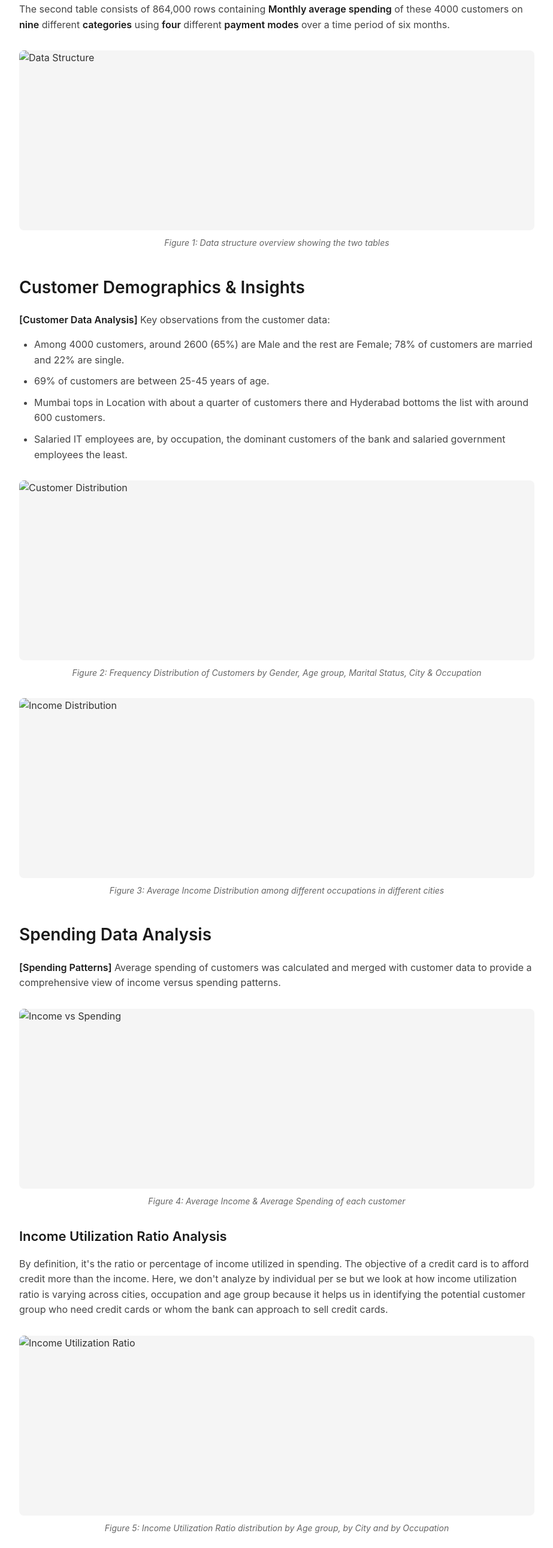
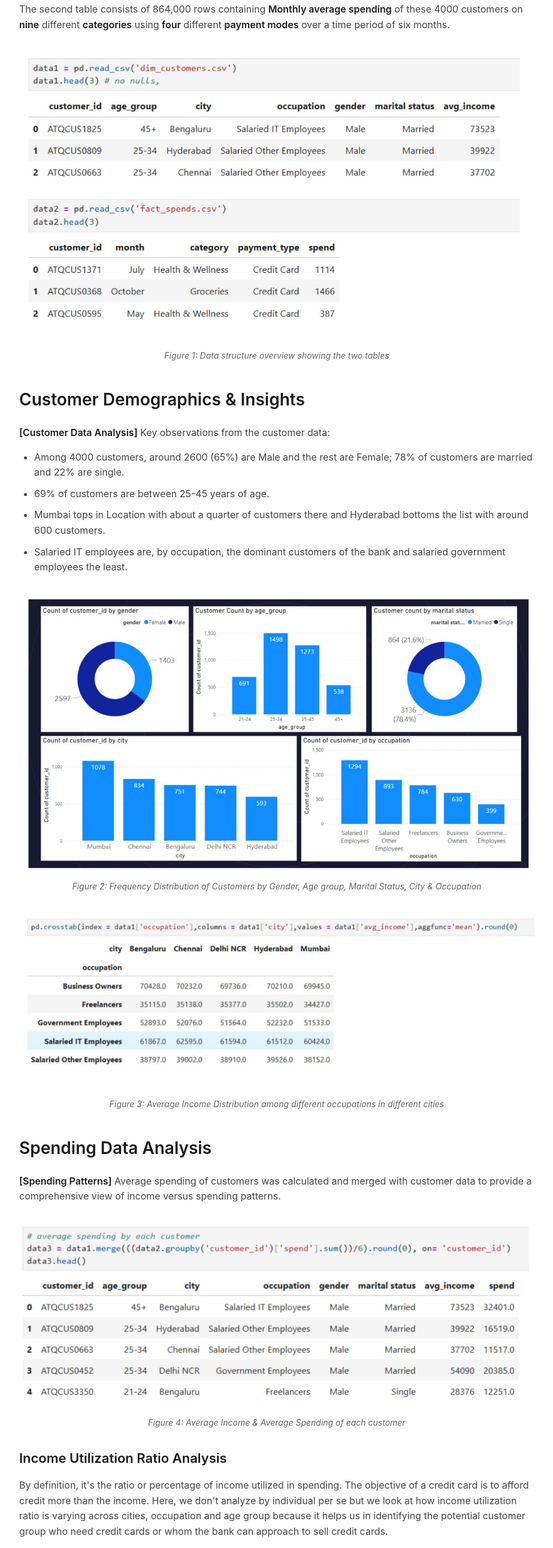
Before and after one commit to LakshmanSurampudi/LakshmanSurampudi.github.io, a plain HTML site: page Credit_card_purchases_analysis.html in a window 1280 px wide. Shown: the part 1191-3772 px from the top of the page at 60% size, without its empty margins (178-1101 px from the left). Drawn offline with Linux system fonts and the light colour scheme.

Commit message:
added images in credit-card-analysis-project.html

```diff
--- a/Credit_card_purchases_analysis.html
+++ b/Credit_card_purchases_analysis.html
@@ -258,7 +258,7 @@
             <p>The second table consists of 864,000 rows containing <strong>Monthly average spending</strong> of these 4000 customers on <strong>nine</strong> different <strong>categories</strong> using <strong>four</strong> different <strong>payment modes</strong> over a time period of six months.</p>
 
             <div class="figure">
-                <img src="data-structure.png" alt="Data Structure">
+                <img src="images\ss1.jpg" alt="Data Structure">
                 <div class="figure-caption">Figure 1: Data structure overview showing the two tables</div>
             </div>
         </div>
@@ -275,12 +275,12 @@
             </ul>
 
             <div class="figure">
-                <img src="customer-distribution.png" alt="Customer Distribution">
+                <img src="images\ss2.jpg" alt="Customer Distribution">
                 <div class="figure-caption">Figure 2: Frequency Distribution of Customers by Gender, Age group, Marital Status, City & Occupation</div>
             </div>
 
             <div class="figure">
-                <img src="income-distribution.png" alt="Income Distribution">
+                <img src="images\ss3.jpg" alt="Income Distribution">
                 <div class="figure-caption">Figure 3: Average Income Distribution among different occupations in different cities</div>
             </div>
         </div>
@@ -290,7 +290,7 @@
             <p><strong>[Spending Patterns]</strong> Average spending of customers was calculated and merged with customer data to provide a comprehensive view of income versus spending patterns.</p>
 
             <div class="figure">
-                <img src="income-spending.png" alt="Income vs Spending">
+                <img src="images\ss4.jpg" alt="Income vs Spending">
                 <div class="figure-caption">Figure 4: Average Income & Average Spending of each customer</div>
             </div>
 
@@ -299,7 +299,7 @@
             <p>By definition, it's the ratio or percentage of income utilized in spending. The objective of a credit card is to afford credit more than the income. Here, we don't analyze by individual per se but we look at how income utilization ratio is varying across cities, occupation and age group because it helps us in identifying the potential customer group who need credit cards or whom the bank can approach to sell credit cards.</p>
 
             <div class="figure">
-                <img src="income-utilization.png" alt="Income Utilization Ratio">
+                <img src="images\ss5.jpg" alt="Income Utilization Ratio">
                 <div class="figure-caption">Figure 5: Income Utilization Ratio distribution by Age group, by City and by Occupation</div>
             </div>
 
@@ -314,7 +314,7 @@
         <h2>Spending by Category & Payment Modes</h2>
         <div class="content-section">
             <div class="figure">
-                <img src="category-payment-modes.png" alt="Category and Payment Analysis">
+                <img src="images\ss6.jpg" alt="Category and Payment Analysis">
                 <div class="figure-caption">Figure 6: Spending distribution by category and payment modes</div>
             </div>
 
@@ -336,7 +336,7 @@
         <h2>Average Spending Analysis by Demographics</h2>
         <div class="content-section">
             <div class="figure">
-                <img src="spending-demographics.png" alt="Spending by Demographics">
+                <img src="images\ss7.jpg" alt="Spending by Demographics">
                 <div class="figure-caption">Figure 7: Average spending analysis across different demographic factors</div>
             </div>
 
```
Also changed, not shown: images/ss1.jpg (added), images/ss2.jpg (added), images/ss3.jpg (added), images/ss4.jpg (added), images/ss5.jpg (added), images/ss6.jpg (added), images/ss7.jpg (added).
